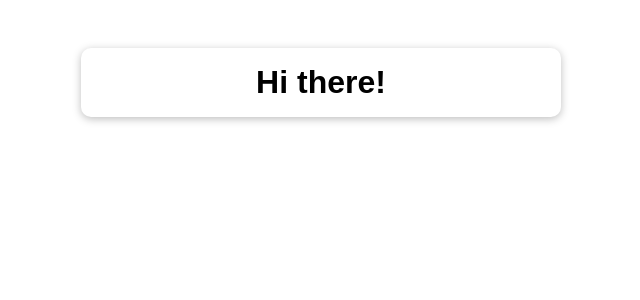
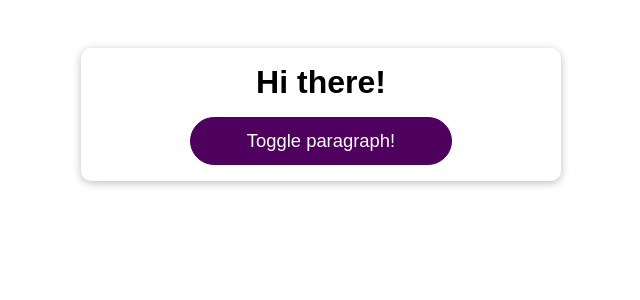
Before and after one commit to shinshilkina/react-the-complete-guide-incl-redux, a React (Create React App) app: page / in a window 1280 px wide. Shown: the top 300 px of the page, without its empty margins (319-959 px from the left). Built offline with nearby package versions, Linux system fonts and the light colour scheme.

Commit message:
made module

```diff
--- a/src/App.css
+++ b/src/App.css
@@ -5,6 +5,7 @@
   background: white;
   box-shadow: 0 2px 8px rgba(0, 0, 0, 0.26);
   border-radius: 10px;
+  text-align: center;
 }
 
 .app h1 {
--- a/src/App.js
+++ b/src/App.js
@@ -1,11 +1,21 @@
-import React from 'react';
+import React, { useCallback, useState } from "react";
 
-import './App.css';
+import Button from "./components/UI/Button/Button";
+import "./App.css";
+import DemoOutput from "./components/Demo/DemoOutput";
 
 function App() {
+  const [showParagraph, setShowParagraph] = useState(false);
+
+  const toggleParagraphHandler = useCallback(() => {
+    setShowParagraph((prevShowParagraph) => !prevShowParagraph);
+  }, []);
+
   return (
     <div className="app">
       <h1>Hi there!</h1>
+      <DemoOutput show={showParagraph} />
+      <Button onClick={toggleParagraphHandler}>Toggle paragraph!</Button>
     </div>
   );
 }
--- /dev/null
+++ b/src/components/Demo/DemoOutput.js
@@ -0,0 +1,8 @@
+import React from "react";
+
+const DemoOutput = (props) => {
+  console.log("🚀 ~ file: DemoOutput.js ~ line 6 ~ DemoOutput ~ DemoOutput");
+  return <p>{props.show ? "This is new" : ""}</p>;
+};
+
+export default React.memo(DemoOutput);
```
Also changed, not shown: src/components/UI/Button/Button.js (+5 -4 lines).
